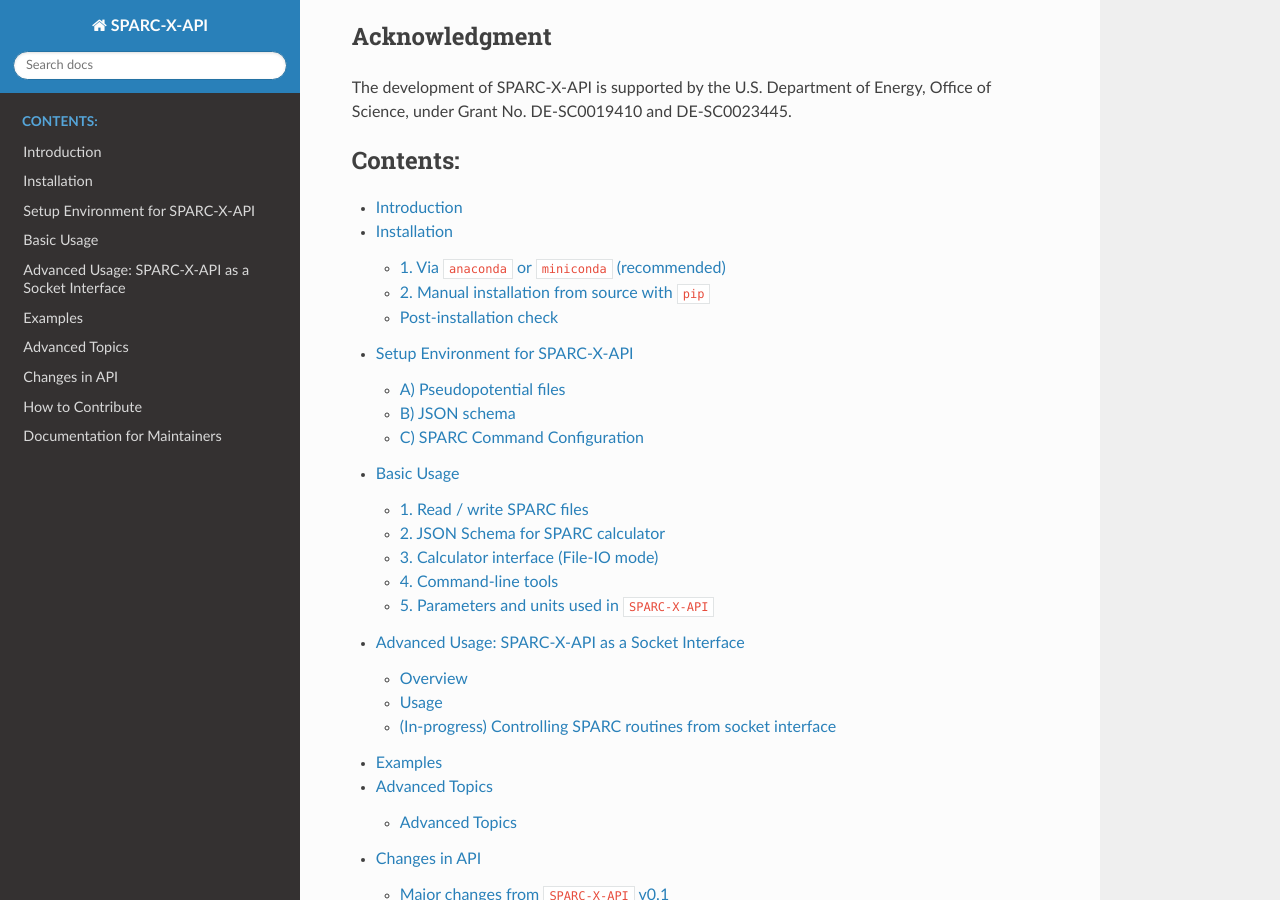
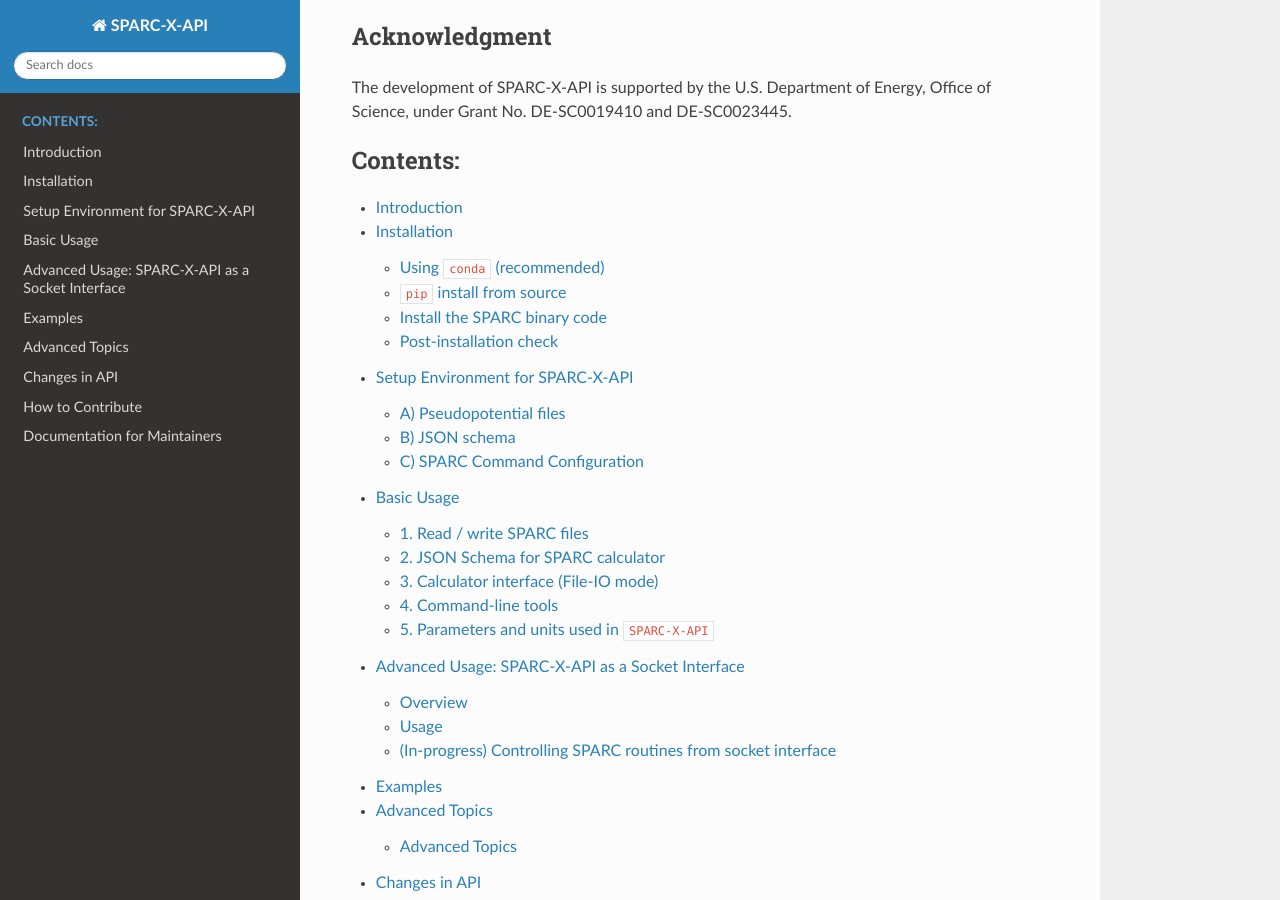
Before and after one commit to SPARC-X/SPARC-X-API, a Sphinx documentation site: the page built from doc/index.md, in a window 1280 px wide and 900 px high, scrolled down 3934 px. Built offline with Sphinx 7.4.7 and the Read the Docs theme 3.1.0, drawn with Linux system fonts in a browser that asks for light colours; pages that are not in the unit, such as notebooks, are missing from menus; some of the changed lines change nothing that is shown.

Commit message:
refine install part

````diff
--- a/doc/installation.md
+++ b/doc/installation.md
@@ -1,29 +1,38 @@
 # Installation
 
-The Python API may be installed via either of the following approaches:
+SPARC-X-API may be installed via the following approaches:
 
-### 1. Via `anaconda` or `miniconda` (recommended)
+(use-conda)=
+## Using [`conda`]() (recommended)
 
-Set up a [conda environment](https://conda.io/projects/conda/en/latest/user-guide/tasks/manage-environments.html#creating-an-environment-with-commands) and install the Python API,
-which includes the pseudopotential files:
+You can use any of [`anaconda`](), [`miniconda`](), or
+[`micromamba`]() to install a `conda` package engine.  The rest of the
+steps will be made in a [conda
+environment](https://conda.io/projects/conda/en/latest/user-guide/tasks/manage-environments.html#creating-an-environment-with-commands)
+to get the latest release of SPARC-X-API that comes with the pseudopotentials installed:
 
 ```bash
 # Change 'sparc-env' to your desired name if needed
-conda create -n sparc-env
+conda create -n sparc-env python=3.11 pip mamba
 conda activate sparc-env
 conda install -c conda-forge sparc-x-api
 ```
 
+
 On Linux platforms (x86_64, aarch64), you can also install the
-precompiled `sparc` DFT binaries alongside the API:
+pre-compiled SPARC DFT binaries alongside the API:
 
 ```bash
 conda install -c conda-forge sparc-x
-conda activate sparc-env   # Re-activate to have the env variables effective
+# Re-activate to have the env variables effective
+conda activate sparc-env
 ```
 
-### 2. Manual installation from source with `pip`
 
+
+## [`pip`]() install from source
+
+You can installed the SPARC-X-API from the latest commit using `pip`
 
 ```bash
 python -m pip install git+https://github.com/SPARC-X/SPARC-X-API
@@ -35,14 +44,68 @@
 python -m sparc.download_data
 ```
 
+For developers, please check the [how to
+contribute](#setting-up-environment) page for setting up a development
+environment for SPARC-X-API.
 
-To utilize the API for drive SPARC calculations, please
-following the [SPARC manual](https://github.com/SPARC-X/SPARC) for
-compilation and installation of the SPARC DFT code itself.
+## Install the SPARC binary code
 
-### Post-installation check
+To utilize the API for drive SPARC calculations, please following the
+[SPARC manual](https://github.com/SPARC-X/SPARC) for compilation and
+installation of the SPARC DFT code itself.
 
-We recommend the users to run a simple test after installation and setup:
+We recommend using the [`conda-forge` package](#use-conda) to install
+the pre-compiled SPARC binary. If you want to compile the latest SPARC
+C/C++, it is also straightforward:
+
+### Use `conda` toolchains
+
+In the previously configured `sparc-env` environment, install the
+build dependencies and compile. The following process compilers SPARC
+with OpenMPI/OpenBLAS/Scalapack toolchains.
+
+```bash
+conda activate sparc-env
+mamba install -c conda-forge \
+                 make compilers \
+				 fftw=*=mpi_openmpi_* \
+				 openblas openmpi scalapack
+git clone https://github.com/SPARC-X/SPARC.git
+cd SPARC/src
+make USE_MKL=0 USE_SCALAPACK=1 USE_FFTW=1
+```
+
+The compiled binary will be at `SPARC/lib/sparc`, and will run when
+`sparc-env` environment is activated.
+
+**TODO** MKL available?
+
+### Compiling SPARC on HPC
+
+High Performance Clusters (HPC) machines usually have some specific
+requirements about the parallel and numerical library setups. While
+conda installation works in most cases, it is often true to compile
+SPARC with existing MPI/MKL/BLAS libraries to ensure optimal
+performance. The following example shows the compilation with Intel
+MKL/MPICH on Georgia Tech's Pheonix cluster:
+
+```bash
+module load git intel-one-api fftw
+git clone https://github.com/SPARC-X/SPARC.git
+cd SPARC/src
+make USE_MKL=1 USE_SCALAPACK=0 USE_FFTW=1
+```
+
+The compiled binary will be at `SPARC/lib/sparc`, and running it
+requires the dependent modules to be loaded at runtime.
+
+
+
+
+## Post-installation check
+
+We recommend the users to run a simple test after installation and
+setup:
 
 ```bash
 python -m sparc.quicktest
````
